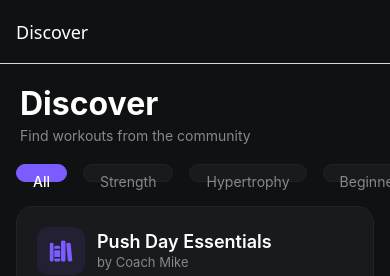
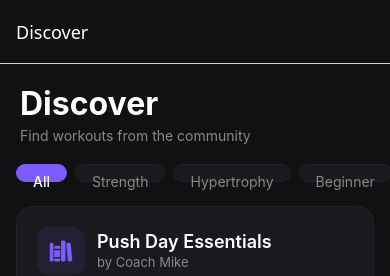
Before and after one commit to jarvisoperatorhq/liftlog, a React Native app: screen /Discover in a window 390 px wide. Shown: the top 276 px of the page. Built offline with nearby package versions, Linux system fonts and the light colour scheme.

Commit message:
Fix category chip spacing in Discover screen - remove gap, use flexDirection row

```diff
--- a/src/screens/Discover/DiscoverScreen.tsx
+++ b/src/screens/Discover/DiscoverScreen.tsx
@@ -276,7 +276,7 @@ const styles = StyleSheet.create({
   categoriesContainer: {
     paddingHorizontal: 16,
     paddingBottom: 16,
-    gap: 8,
+    flexDirection: 'row',
   },
   categoryChip: {
     paddingHorizontal: 16,
@@ -286,6 +286,7 @@ const styles = StyleSheet.create({
     borderWidth: 1,
     borderColor: '#222',
     marginRight: 8,
+    flexShrink: 0,
   },
   categoryChipActive: {
     backgroundColor: '#7C5CFF',
```
